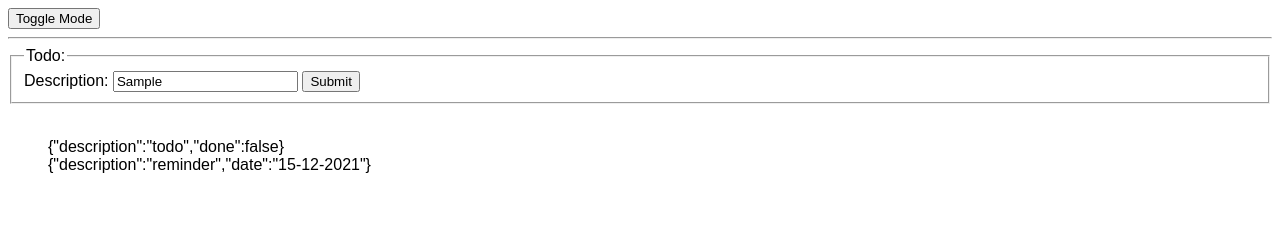
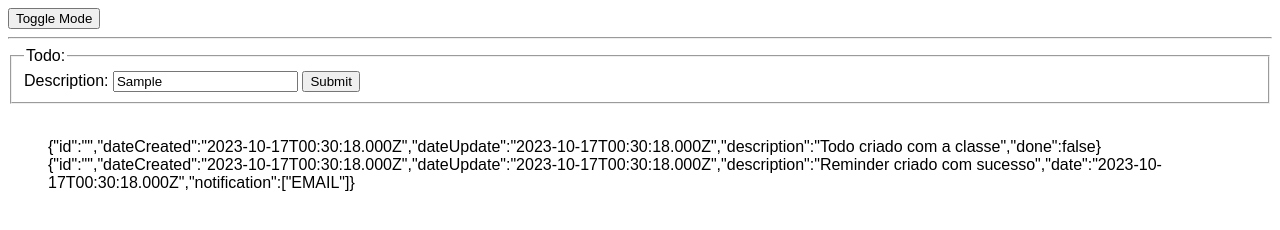
Before and after one commit to samuelalvesdev/todoList, a website with bundled scripts: page public/index.html in a window 1280 px wide. Both pictures are taken after typing "Sample" into the empty fields and a click on the button "Submit". Built offline with nearby package versions, Linux system fonts and the light colour scheme.

Commit message:
criando as classes e implementações das mesmas

```diff
--- a/public/index.html
+++ b/public/index.html
@@ -1,7 +1,7 @@
 <!DOCTYPE html>
 <html lang="en">
   <head>
-    <title>TSBeginner</title>
+    <title>TodoList</title>
     <style>
       * {
         font-family: sans-serif;
--- a/src/index.ts
+++ b/src/index.ts
@@ -1,16 +1,56 @@
 (() => {
-  const todo = {
-    description: "todo",
-    done: false,
-  };
+  interface Task {
+    id: string;
+    dateCreated: Date;
+    dateUpdate: Date;
+    description: string;
+    render(): string;
+  }
+  class Reminder implements Task {
+    id: string = "";
+    dateCreated: Date = new Date();
+    dateUpdate: Date = new Date();
+    description: string = "";
 
-  const reminder = {
-    description: "reminder",
-    date: "15-12-2021",
-  };
+    date: Date = new Date();
+    notification: Array<string> = ["EMAIL"];
+
+    constructor(description: string, date: Date, notifications: Array<string>) {
+      this.description = description;
+      this.date = date;
+      this.notification = notifications;
+    }
+
+    render(): string {
+      return JSON.stringify(this);
+    }
+  }
+
+  class Todo implements Task {
+    id: string = "";
+    dateCreated: Date = new Date();
+    dateUpdate: Date = new Date();
+    description: string = "";
+
+    done: boolean = false;
+
+    constructor(description: string) {
+      this.description = description;
+    }
+
+    render(): string {
+      return JSON.stringify(this);
+    }
+  }
+
+  const todo = new Todo("Todo criado com a classe");
+
+  const reminder = new Reminder("Reminder criado com sucesso", new Date(), [
+    "EMAIL",
+  ]);
 
   const taskView = {
-    render(tasks: Array<Object>) {
+    render(tasks: Array<Task>) {
       const taskList = document.getElementById("tasksList");
       while (taskList?.firstChild) {
         taskList.removeChild(taskList.firstChild);
@@ -18,7 +58,7 @@
 
       tasks.forEach((task) => {
         const li = document.createElement("LI");
-        const textNode = document.createTextNode(JSON.stringify(task));
+        const textNode = document.createTextNode(task.render());
         li.appendChild(textNode);
         taskList?.appendChild(li);
       });
@@ -26,11 +66,11 @@
   };
 
   const taskController = (view: typeof taskView) => {
-    const task: Array<Object> = [todo, reminder];
+    const tasks: Array<Task> = [todo, reminder];
 
     const handleEvent = (event: Event) => {
       event.preventDefault();
-      view.render(task);
+      view.render(tasks);
     };
     document
       .getElementById("taskForm")
```
Also changed, not shown: public/dist/index.js.
